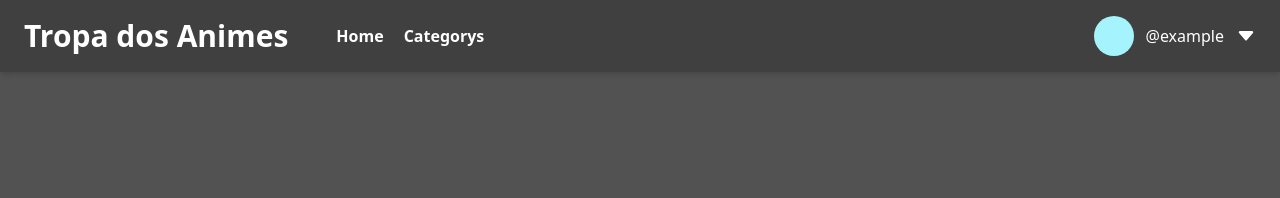
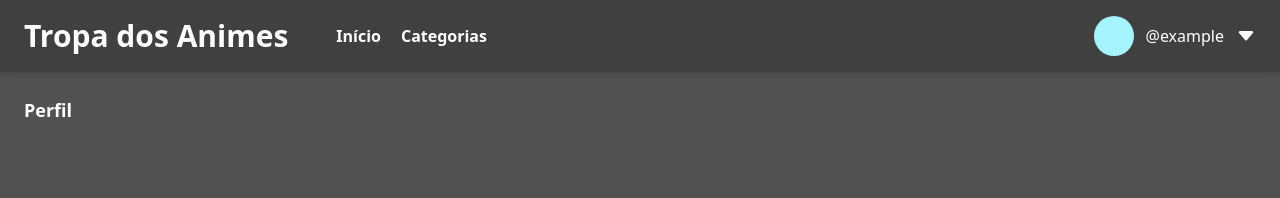
Before and after one commit to thalesmariiano/tropadosanimes.com.br, a Vue app: page /profile in a window 1280 px wide. Shown: the top 198 px of the page. Built offline with nearby package versions, Linux system fonts and the light colour scheme.

Commit message:
New screens and fixes

```diff
--- a/src/components/AppHeader.vue
+++ b/src/components/AppHeader.vue
@@ -13,8 +13,8 @@
 			<h1 class="text-white font-bold text-3xl">Tropa dos Animes</h1>
 
 			<nav class="items-center gap-x-5 ml-12 hidden sm:flex">
-				<RouterLink to="/" class="font-semibold text-white hover:underline">Home</RouterLink>
-			  	<RouterLink to="/categorys" class="font-semibold text-white hover:underline">Categorys</RouterLink>
+				<RouterLink to="/" class="font-semibold text-white hover:underline">Início</RouterLink>
+			  	<RouterLink to="/category" class="font-semibold text-white hover:underline">Categorias</RouterLink>
 			</nav>
 		</div>
 
--- a/src/components/ProfileHeader.vue
+++ b/src/components/ProfileHeader.vue
@@ -35,16 +35,16 @@
 							</RouterLink>
 						</li>
 						<li class="border-b-[.55px] border-neutral-300 z-[999]">
-							<RouterLink to="/configurations" class="px-2 py-2 text-white flex gap-x-3 items-center hover:bg-neutral-900 transition-all">
+							<RouterLink to="/configuration" class="px-2 py-2 text-white flex gap-x-3 items-center hover:bg-neutral-900 transition-all">
 								<img class="w-5" src="@/assets/icons/gear-wide.svg">
 								Configurações
 							</RouterLink>
 						</li>
 						<li class="border-b-[.55px] border-neutral-300 z-[999]">
-							<RouterLink to="/logout" class="px-2 py-2 text-white flex gap-x-3 items-center hover:bg-neutral-900 transition-all">
+							<button class="w-full px-2 py-2 text-white flex gap-x-3 items-center hover:bg-neutral-900 transition-all">
 								<img class="w-5" src="@/assets/icons/box-arrow-right.svg">
 								Sair
-							</RouterLink>
+							</button>
 						</li>
 					</ul>
 				</nav>
--- a/src/router/index.js
+++ b/src/router/index.js
@@ -9,9 +9,9 @@ const router = createRouter({
       component: () => import('../views/HomeView.vue')
     },
     {
-      path: '/categorys',
-      name: 'categorys',
-      component: () => import('../views/CategorysView.vue')
+      path: '/category',
+      name: 'category',
+      component: () => import('../views/CategoryView.vue')
     },
     {
       path: '/signin',
@@ -22,6 +22,16 @@ const router = createRouter({
       path: '/signup',
       name: 'signup',
       component: () => import('../views/SignUpView.vue')
+    },
+    {
+      path: '/configuration',
+      name: 'configuration',
+      component: () => import('../views/ConfigurationView.vue')
+    },
+    {
+      path: '/profile',
+      name: 'profile',
+      component: () => import('../views/ProfileView.vue')
     }
   ]
 })
--- /dev/null
+++ b/src/views/CategoryView.vue
@@ -0,0 +1,3 @@
+<template>
+	<p class="font-bold text-lg text-white">Categorias</p>
+</template>
--- a/src/views/CategorysView.vue
+++ /dev/null
@@ -1,3 +0,0 @@
-<template>
-	<p class="font-bold text-lg text-blue-500">Categorias</p>
-</template>
--- /dev/null
+++ b/src/views/ConfigurationView.vue
@@ -0,0 +1,3 @@
+<template>
+	<p class="font-bold text-white text-lg">Configuração</p>
+</template>
--- a/src/views/HomeView.vue
+++ b/src/views/HomeView.vue
@@ -1,3 +1,3 @@
 <template>
-	<p class="text-lg font-bold text-red-500">Home</p>
+	<p class="text-lg font-bold text-white">Home</p>
 </template>
--- /dev/null
+++ b/src/views/ProfileView.vue
@@ -0,0 +1,3 @@
+<template>
+	<p class="font-bold text-white text-lg">Perfil</p>
+</template>
```
